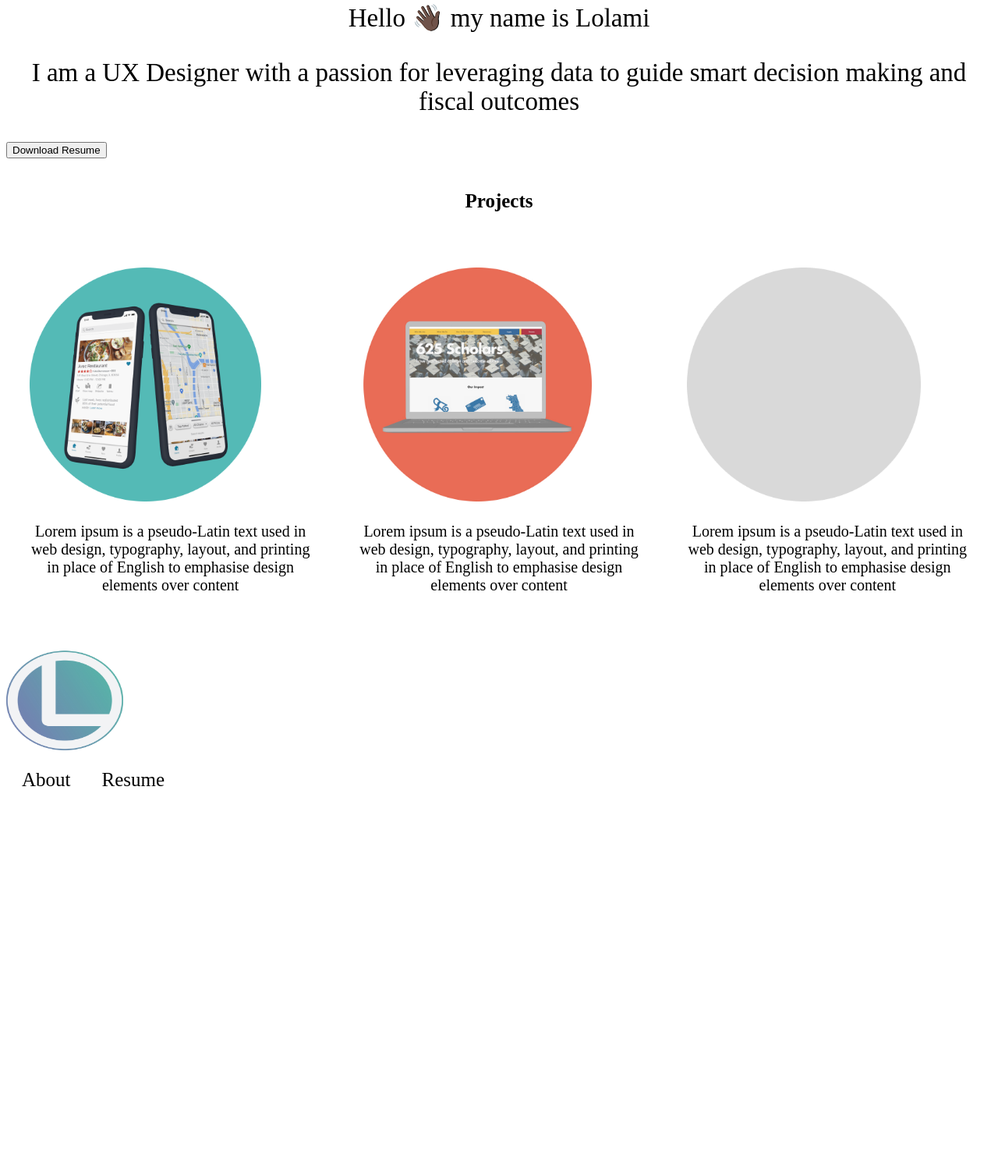
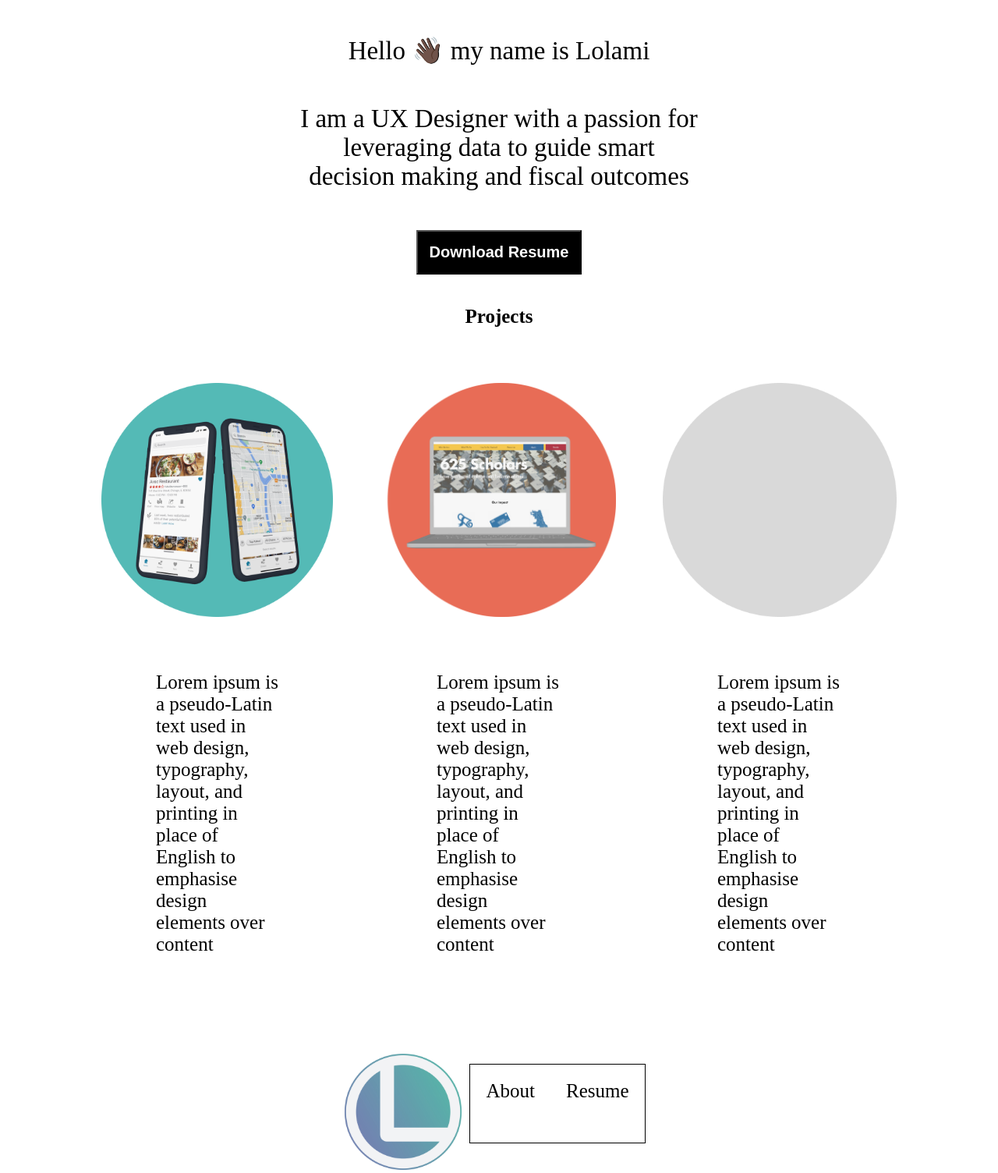
Before and after one commit to lxlvmi/UX_UI_HW_17, a plain HTML site: page index.html in a window 1280 px wide. Shown: the part 431-1935 px from the top of the page at 78% size. Before the commit the page ends 1473 px from the top, so only its background shows below. Drawn offline with Linux system fonts and the light colour scheme; files that its build step writes are made by us from their sources.

Commit message:
CSS fixed

```diff
--- a/CSS/style.css
+++ b/CSS/style.css
@@ -1,14 +1,143 @@
-.headshot {
+
+      body {
+        width: 80%;
+        margin: 0 auto;
+      }
+
+      .welcome_message,
+      ul {
+        list-style-type: none;
+        margin: 0;
+        padding: 0;
+        overflow: hidden;
+        background-color: #ffffff;
+      }
+
+      li {
+        float: left;
+      }
+
+      li a {
+        display: block;
+        color: black;
+        text-align: center;
+        padding: 20px;
+        text-decoration: none;
+        font-family:futura;
+        font-size: 25px;
+      }
+
+      li a:hover {
+        background-color: #E86C56;
+      }
+
+      p {
+        font-family: futura;
+        font-size: 33px;
+      }
+
+      h2 {
+        display: block;
+        color: black;
+        text-align: center;
+        padding: 20px;
+        text-decoration: none;
+        font-family:futura;
+        font-size: 25px;
+      }
+      .smalllogo{
+        background-color: white;
+        width: 10%;
+        display: inline-block;
+        margin-left: 50px;
+      }
+      .flexbox2 {
+        display: flex;
+              background-color: white;
+              align-items: center;
+              justify-content: center;
+              width: 85%;
+              display: inline-block;
+              margin: 10px auto;
+      }
+      .navbar {
+        display: flex;
+              background-color: white;
+              align-items: center;
+              justify-content: center;
+      }
+      h1{
+          font-size: 50px;
+          text-align: center;
+          font-family: futura;
+      }
+      .preview_text{
+          font-size: 20px;
+          text-align:center;
+          font-family: futura;
+      }
+      .welcome_message, .intro{
+          font-size: 33px;
+          text-align:center;
+          font-family: futura;
+          width: 50%;
+          margin: 50px auto;
+
+      }
+
+      h2{
+          text-align:center;
+          font-size: 25px;
+          font-family: futura;
+          text-align: center;
+      }
+      .flexbox1 {
+          display: flex;
+          background-color: white;
+          align-items: center;
+          justify-content: center;
+          }
+
+      .flexbox1 > div {
+          background-color: white;
+          margin: 10px;
+          padding: 20px;
+          font-size: 30px;
+          align-items: center;
+          justify-content: center;
+        }
+
+        .projecttext {
+          font-family: futura;
+          margin: 50px;
+          padding: 20px;
+          font-size: 25px;
+        }
+
+        .headshot, .resumebutton, .projectimage {
           display: flex;
           justify-content: center;
         }
 
-.Flexbox1 {
+        .footer {
           display: flex;
-    justify-content: flex-end;
+          align-items: center;
+          justify-content: center;
         }
 
-.rooted_preview {
-    display: flex;
-    justify-content: flex-end;
+        .resumebutton button {
+            background-color: black;
+            color: white;
+            font-size: 20px;
+            padding: 15px;
+            font-weight: bold;
         }
+.footercontent{
+        border: solid 1px black;
+        display: block;
+        float: left;
+        height: 100px;
+        list-style-type: none;
+        margin: 10px;
+        vertical-align: middle;
+        }
--- a/index.html
+++ b/index.html
@@ -1,151 +1,103 @@
 <!DOCTYPE html>
 
 <html>
+
 <head>
 
-        <link rel="stylesheet" href="style.css">
-
-      <style>
-        ul {
-          list-style-type: none;
-          margin: 0;
-          padding: 0;
-          overflow: hidden;
-          background-color: #ffffff;
-        }
-
-        li {
-          float: left;
-        }
-
-        li a {
-          display: block;
-          color: black;
-          text-align: center;
-          padding: 20px;
-          text-decoration: none;
-          font-family:futura;
-          font-size: 25px;
-        }
-
-        li a:hover {
-          background-color: #111111;
-        }
-
-        .p {
-          font-family: futura;
-          font-size: 33px;
-        }
-
-        h2 {
-          display: block;
-          color: black;
-          text-align: center;
-          padding: 20px;
-          text-decoration: none;
-          font-family:futura;
-          font-size: 25px;
-        }
-      </style>
+  <link rel="stylesheet" href="CSS/style.css">
 
 </head>
+
 <body>
+
+  <div class="smalllogo">
     <img src="/images/logo.jpg" alt="Rooted" width="50" height="50" class="logo-small">
+  </div>
+
+  <div class="flexbox2">
+
+    <div class="navbar">
       <ul>
-          <li><a href="#home">Lolami Lola - Charles</a></li>
+
         <li><a href="#about">About</a></li>
         <li><a href="#projects">Projects</a></li>
         <li><a href="#resume">Resume</a></li>
       </ul>
+    </div>
 
-        </body>
+  </div>
 
-    <style>
-            .h1{
-                font-size: 50px;
-                text-align: center;
-                font-family: futura;
-            }
-            .preview_text{
-                font-size: 20px;
-                text-align:center;
-                font-family: futura;
-            }
-            .welcome_message{
-                font-size: 33px;
-                text-align:center;
-                font-family: futura;
-            }
-            .intro{
-                font-size: 33px;
-                text-align:center;
-                font-family: futura;
-            }
-            .headshot{
-              display: flex;
-              justify-content: flex-end;
-            }
-            .h2{
-                text-align:center;
-                font-size: 25px;
-                font-family: futura;
-                text-align: center;
-            }
-            .flexbox1 {
-                display: flex;
-                background-color: white;
-                align-items: center;
-                justify-content: center;
-                }
-
-            .flexbox1 > div {
-                background-color: #FFFFFF;
-                margin: 10px;
-                padding: 20px;
-                font-size: 30px;
-                align-items: center;
-                justify-content: center;
-              }
-
-    </style>
-    <body>
   <header>
     <h1></h1>
     <section class="heroimg">
-                <img src="/images/headshot.png" alt="headshot hero image" width="250" height="250" class="headshot">
+
+      <div class="headshot">
+        <img src="/images/headshot.png" alt="headshot hero image" width="250" height="250">
+      </div>
       <p class="welcome_message"> Hello 👋🏿 my name is Lolami
       </p>
-                <p class="intro">I am a UX Designer with a passion for leveraging data to guide smart decision making and fiscal outcomes
+      <p class="intro">I am a UX Designer with a passion for leveraging data to guide smart decision making and fiscal
+        outcomes
       </p>
+      <div class="resumebutton">
         <button>Download Resume</button>
-            </section>
-            <h2>Projects</h2>
-          <div class="flexbox1">
-              <div class="rooted preview">
-                <img src="/images/Rooted_preview.png" alt="Rooted" width="300" height="300">
-                <p class="preview_text">Lorem ipsum is a pseudo-Latin text used in web design, typography, layout, and printing in place of English to emphasise design elements over content
       </div>
     </section>
-              <div class="cs scholars preview">
-                <img src="/images/CS_scholars_preview.jpg" alt="Chicago Scholars" width="300" height="300">
-                <p class="preview_text">Lorem ipsum is a pseudo-Latin text used in web design, typography, layout, and printing in place of English to emphasise design elements over content
+
+    <section class="projects">
+      <h2>Projects</h2>
+
+      <div class="flexbox1">
+
+        <div class="rooted_preview">
+          <div class="projectimage">
+            <img src="/images/Rooted_preview.png" alt="Rooted" width="300" height="300" class="project image">
           </div>
-              </section>
-              <div class="project 3 placeholder">
-                <img src="/images/placeholder.png" alt="placeholder" width="300" height="300">
-                <p class="preview_text">Lorem ipsum is a pseudo-Latin text used in web design, typography, layout, and printing in place of English to emphasise design elements over content
+          <div class="projecttext">
+            Lorem ipsum is a pseudo-Latin text used in web design, typography, layout, and printing in place of English
+            to emphasise design elements over content
           </div>
+        </div>
+
+        <div class="CS_preview">
+          <div class="projectimage">
+            <img src="/images/CS_preview.png" alt="Rooted" width="300" height="300" class="project image">
+          </div>
+          <div class="projecttext">
+            Lorem ipsum is a pseudo-Latin text used in web design, typography, layout, and printing in place of English
+            to emphasise design elements over content
+          </div>
+        </div>
+
+        <div class="placeholder">
+          <div class="projectimage">
+            <img src="/images/placeholder.png" alt="Rooted" width="300" height="300" class="project image">
+          </div>
+          <div class="projecttext">
+            Lorem ipsum is a pseudo-Latin text used in web design, typography, layout, and printing in place of English
+            to emphasise design elements over content
+          </div>
+        </div>
+
     </section>
     </div>
+
+
+
   </header>
 
   <section>
-          <img src="/images/logo.jpg" alt="Rooted" width="150" height="150">
+    <div class="footer">
+      <div class="footerlogo">
+        <img src="/images/logo.jpg" alt="Rooted" width="150" height="175">
+      </div>
+      <div class="footercontent">
         <ul>
           <li><a href="#about">About</a></li>
           <li><a href="#resume">Resume</a></li>
         </ul>
-
+      </div>
+    </div>
   </section>
 
 </body>
```
Also changed, not shown: Images/CS_preview.png (added). Lines whose indentation alone changed are shown as unchanged.
